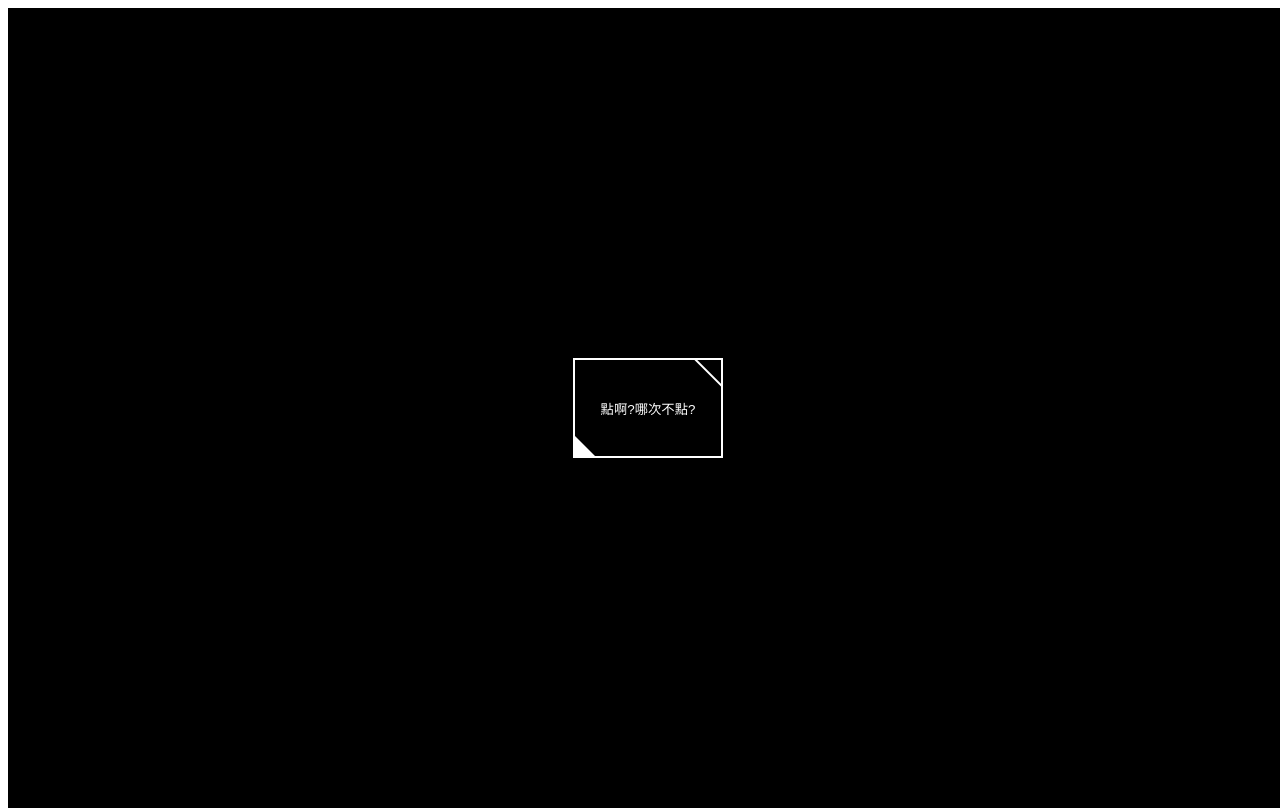
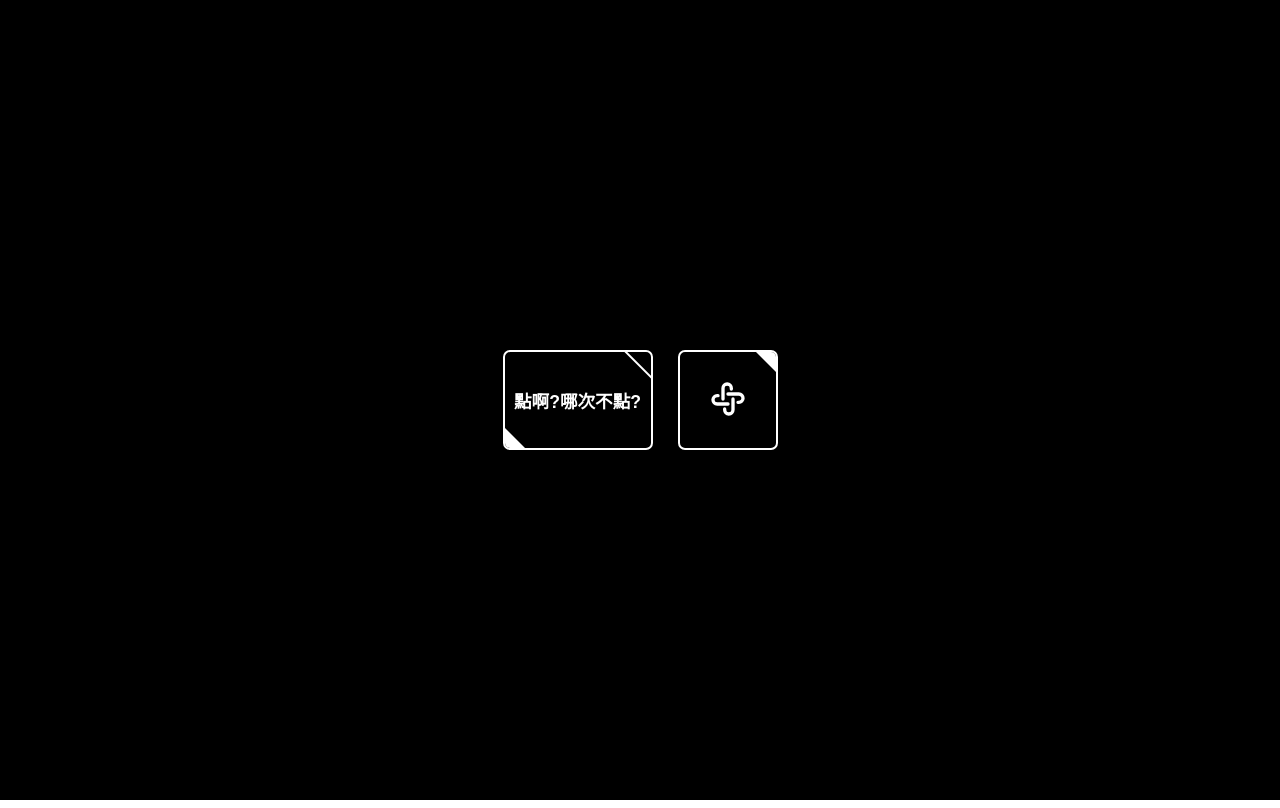
Before and after one commit to syesjohnny/SUS-animation-button, a plain HTML site: page index.html in a window 1280 px wide. Drawn offline with Linux system fonts and the light colour scheme.

Commit message:
Add files via upload
make the website susser

```diff
--- a/index.html
+++ b/index.html
@@ -1,19 +1,33 @@
 <!DOCTYPE html>
 <html lang="en">
+
 <head>
     <link rel="stylesheet" href="style.css">
-    <!-- <link rel="stylesheet" href="reset.css"> -->
+    <link rel="stylesheet" href="reset.css">
     <meta charset="UTF-8">
     <meta http-equiv="X-UA-Compatible" content="IE=edge">
     <meta name="viewport" content="width=device-width, initial-scale=1.0">
     <title>You are gay</title>
 </head>
+
 <body>
     <div class="test2">
-        <a href="https://www.youtube.com/watch?v=dQw4w9WgXcQ">
+        <a href="https://www.youtube.com/watch?v=dQw4w9WgXcQ" target="_blank">
             <button class="button1">點啊?哪次不點?</button>
         </a>
+        <button class="button69">
+            <svg xmlns="http://www.w3.org/2000/svg" class="api-icon" width="40" height="40"
+                viewBox="0 0 24 24" stroke-width="2" stroke="currentColor" fill="none" stroke-linecap="round"
+                stroke-linejoin="round">
+                <path stroke="none" d="M0 0h24v24H0z" fill="none"></path>
+                <path d="M12 15h-6.5a2.5 2.5 0 1 1 0 -5h.5"></path>
+                <path d="M15 12v6.5a2.5 2.5 0 1 1 -5 0v-.5"></path>
+                <path d="M12 9h6.5a2.5 2.5 0 1 1 0 5h-.5"></path>
+                <path d="M9 12v-6.5a2.5 2.5 0 0 1 5 0v.5"></path>
+            </svg>
+        </button>
     </div>
 
 </body>
+
 </html>
--- a/style.css
+++ b/style.css
@@ -9,7 +9,10 @@
     position: relative;
     overflow: hidden;
     z-index: 1;
-    transition-duration: 500ms;
+    transition-duration: 700ms;
+    font-size: 1.1em;
+    font-weight: bolder;
+    border-radius: 7px;
 }
 
 .button1::before {
@@ -22,7 +25,7 @@
     border-style: solid;
     border-width: 20px 0 0 20px;
     border-color: transparent transparent transparent #ffffff;
-    transition-duration: 500ms;
+    transition-duration: 700ms;
     z-index: -1;
 }
 
@@ -39,7 +42,7 @@
     height: 35px;
     border: 2px solid #ffffff;
     transform: rotate(45deg);
-    transition-duration: 500ms;
+    transition-duration: 700ms;
 }
 
 .button1:hover::after {
@@ -62,4 +65,65 @@
     justify-content: center;
     align-items: center;
     background-color: black;
+    gap: 25px;
 }
+
+
+
+
+
+
+
+
+.button69 {
+    width: 100px;
+    height: 100px;
+    border-radius: 0;
+    border: 2px solid rgb(255, 255, 255);
+    outline: none;
+    background-color: black;
+    color: white;
+    position: relative;
+    overflow: hidden;
+    z-index: 1;
+    transition-duration: 700ms;
+    border-radius: 7px;
+}
+
+.button69::before {
+    content: "";
+    position: absolute;
+    top: 0;
+    right: 0;
+    width: 0;
+    height: 0;
+    border-style: solid;
+    border-width: 0 20px 20px 0;
+    border-color: transparent #ffffff transparent transparent;
+    transition-duration: 700ms;
+    z-index: -1;
+}
+
+.button69:hover::before {
+    border-width: 0 255px 255px 0;
+}
+
+
+.button69:hover::after {
+    width: 32px;
+    height: 32px;
+
+}
+
+.button69:hover {
+    color: black;
+    cursor: pointer;
+}
+
+.api-icon{
+    transition-duration: 700ms;
+}
+
+.button69:hover .api-icon{
+    transform: rotate(180deg);
+}
```
